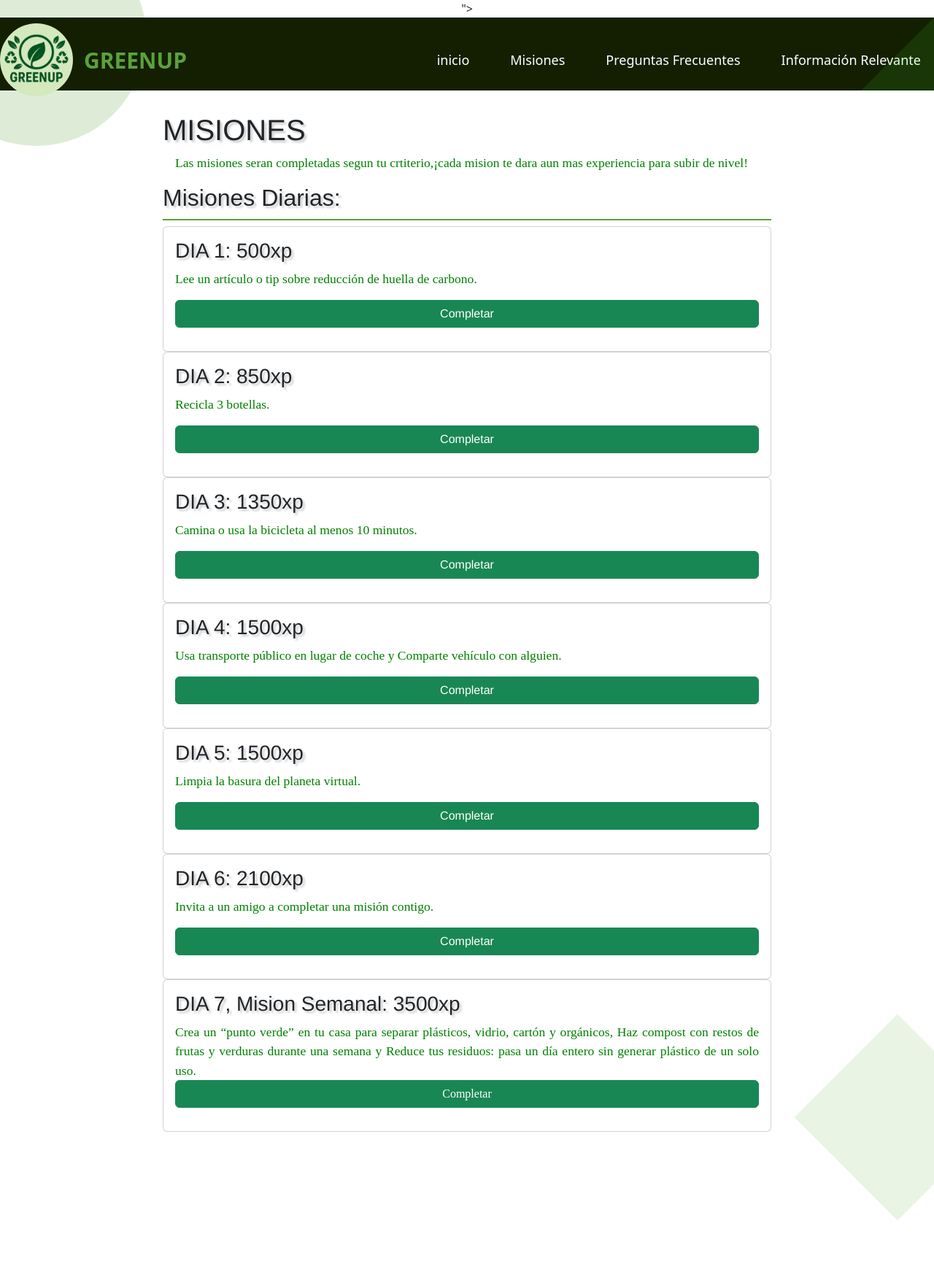
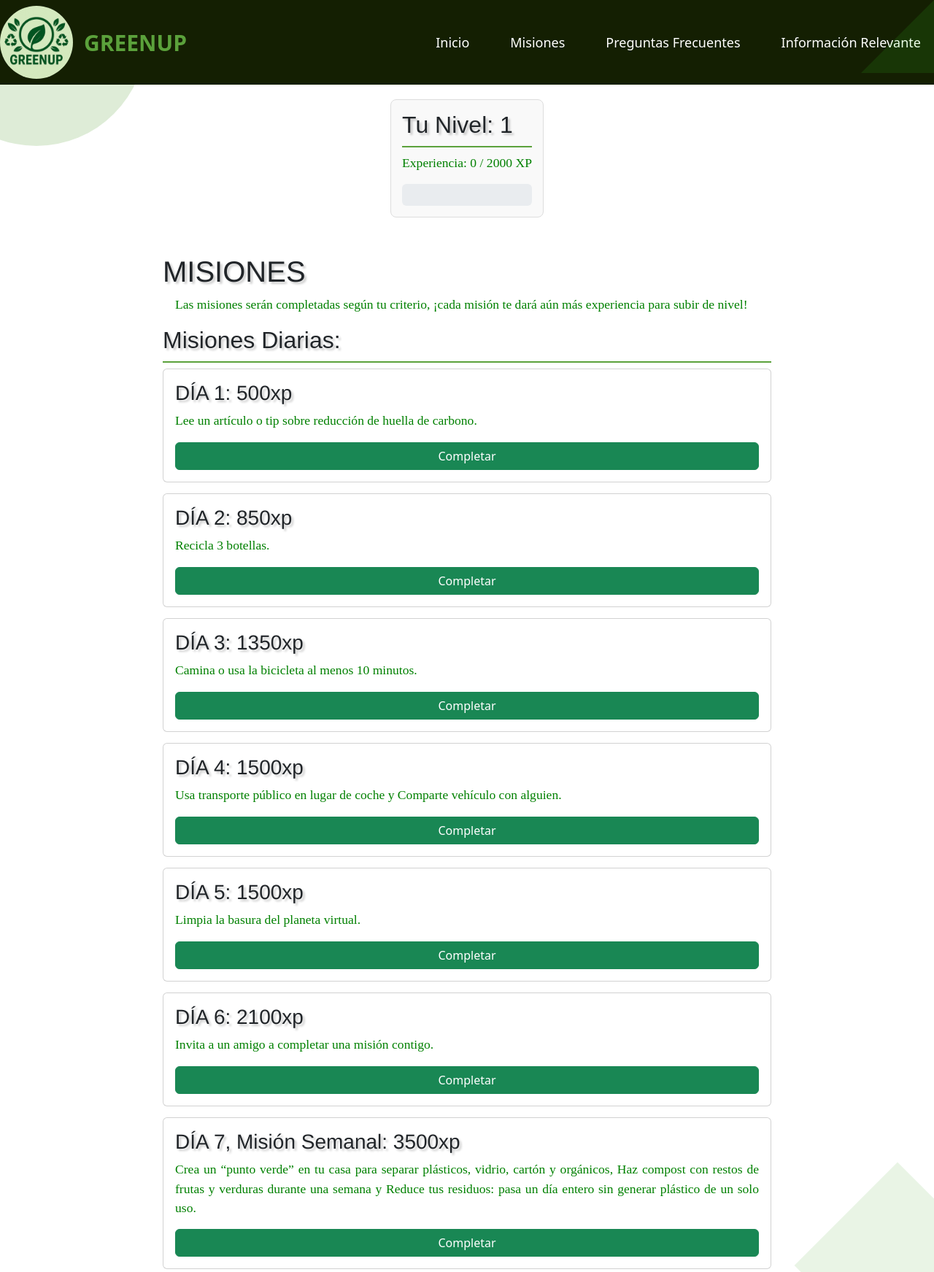
Before and after one commit to woody1913/proyecto-web-GREENUP, a plain HTML site: page misiones.html in a window 1280 px wide. Shown: the top 1743 px of the page at 73% size. Before the commit the page ends 1672 px from the top, so only its background shows below. Drawn offline with nearby package versions, Linux system fonts and the light colour scheme.

Commit message:
barra de nivel y correcciones

```diff
--- a/misiones.html
+++ b/misiones.html
@@ -1,10 +1,11 @@
 <!DOCTYPE html>
 <html lang="es">
-<link rel="stylesheet" href="style.css">
-<link href="https://cdn.jsdelivr.net/npm/bootstrap@5.3.8/dist/css/bootstrap.min.css" rel="stylesheet" integrity="sha384-sRIl4kxILFvY47J16cr9ZwB07vP4J8+LH7qKQnuqkuIAvNWLzeN8tE5YBujZqJLB" crossorigin="anonymous">">
 <head>
     <meta charset="UTF-8">
     <title>Misiones GREENUP</title>
+    <link rel="stylesheet" href="style.css">
+    <link href="https://cdn.jsdelivr.net/npm/bootstrap@5.3.3/dist/css/bootstrap.min.css" rel="stylesheet" integrity="sha384-QWTKZyjpPEjISv5WaRU9OFeRpok6YctnYmDr5pNlyT2bRjXh0JMhjY6hW+ALEwIH" crossorigin="anonymous">
+    <script src="https://cdn.jsdelivr.net/npm/bootstrap@5.3.3/dist/js/bootstrap.bundle.min.js" integrity="sha384-YvpcrYf0tY3lHB60NNkmXc5s9fDVZLESaAA55NDzOxhy9GkcIdslK1eN7N6jIeHz" crossorigin="anonymous"></script>
 </head>
 <body id="mision">
     <div class="navbar">
@@ -13,64 +14,84 @@
             <span>GREENUP</span>
         </div>
         <div class="nav-links">
-        <a href="index.html">inicio</a>
+            <a href="index.html">Inicio</a>
             <a href="misiones.html">Misiones</a>
             <a href="dudas.html">Preguntas Frecuentes</a>
             <a href="informacion.html">Información Relevante</a>
         </div>
     </div>
-   <div style="padding: 30px;">
-     <h1>MISIONES</h1>
-     <P>Las misiones seran completadas segun tu crtiterio,¡cada mision te dara aun mas experiencia para subir de nivel!</P>
-     <h2 id="Miss">Misiones Diarias:</h2>
-     <div class="card">
-   <div class="card-body">
-     <h3>DIA 1: 500xp</h3>
-     <P id="ppp">Lee un artículo o tip sobre reducción de huella de carbono.</P>
-     <h3><button type="button" class="btn btn-success">Completar</button></p></h3>
-   </div>
- </div>
-<div class="card">
-  <div class="card-body">
-     <h3>DIA 2: 850xp</h3>
-     <p id="ppp">Recicla 3 botellas.</p>
-     <h3><button type="button" class="btn btn-success">Completar</button></p></h3>
-  </div>
-</div>
-<div class="card">
-  <div class="card-body">
-   <h3>DIA 3: 1350xp</h3>
-   <p id="ppp">Camina o usa la bicicleta al menos 10 minutos.</p>
-   <h3><button type="button" class="btn btn-success">Completar</button></p></h3>
-  </div>
-</div>
-<div class="card">
-  <div class="card-body">
-   <h3>DIA 4: 1500xp</h3>
-   <p id="ppp">Usa transporte público en lugar de coche y Comparte vehículo con alguien. </p>
-   <h3><button type="button" class="btn btn-success">Completar</button></p></h3>
-  </div>
-</div>
- <div class="card">
-  <div class="card-body">
-    <h3>DIA 5: 1500xp</h3>
-    <p id="ppp">Limpia la basura del planeta virtual.</p>
-    <h3><button type="button" class="btn btn-success">Completar</button></p></h3>
-  </div>
-</div>
- <div class="card">
-  <div class="card-body">
-   <h3>DIA 6: 2100xp</h3>
-    <p id="ppp">Invita a un amigo a completar una misión contigo.</p>
-    <h3><button type="button" class="btn btn-success">Completar</button></p></h3>
-  </div>
- </div>
-<div class="card">
-  <div class="card-body">
-   <h3>DIA 7, Mision Semanal: 3500xp</h3>
-   <p id="ppp">Crea un “punto verde” en tu casa para separar plásticos, vidrio, cartón y orgánicos, Haz compost con restos de frutas y verduras durante una semana y Reduce tus residuos: pasa un día entero sin generar plástico de un solo uso. <button type="button" class="btn btn-success">Completar</button></p>
+
+    <div class="progress-container">
+        <h2>Tu Nivel: <span id="currentLevel">1</span></h2>
+        <p>Experiencia: <span id="currentExp">0</span> / <span id="expToNextLevel">5000</span> XP</p>
+        <div class="progress" role="progressbar" aria-label="Nivel de progreso" aria-valuenow="0" aria-valuemin="0" aria-valuemax="100" style="height: 30px;">
+            <div id="progressBar" class="progress-bar progress-bar-striped bg-success" style="width: 0%">
+                <span id="progressText">0%</span>
             </div>
         </div>
     </div>
+
+    <div style="padding: 30px;">
+        <h1>MISIONES</h1>
+        <p>Las misiones serán completadas según tu criterio, ¡cada misión te dará aún más experiencia para subir de nivel!</p>
+        <h2 id="Miss">Misiones Diarias:</h2>
+
+        <div class="card">
+            <div class="card-body">
+                <h3>DÍA 1: <span class="mission-exp">500</span>xp</h3>
+                <p id="ppp">Lee un artículo o tip sobre reducción de huella de carbono.</p>
+                <button type="button" class="btn btn-success complete-mission" data-exp="500">Completar</button>
+            </div>
+        </div>
+
+        <div class="card">
+            <div class="card-body">
+                <h3>DÍA 2: <span class="mission-exp">850</span>xp</h3>
+                <p id="ppp">Recicla 3 botellas.</p>
+                <button type="button" class="btn btn-success complete-mission" data-exp="850">Completar</button>
+            </div>
+        </div>
+
+        <div class="card">
+            <div class="card-body">
+                <h3>DÍA 3: <span class="mission-exp">1350</span>xp</h3>
+                <p id="ppp">Camina o usa la bicicleta al menos 10 minutos.</p>
+                <button type="button" class="btn btn-success complete-mission" data-exp="1350">Completar</button>
+            </div>
+        </div>
+
+        <div class="card">
+            <div class="card-body">
+                <h3>DÍA 4: <span class="mission-exp">1500</span>xp</h3>
+                <p id="ppp">Usa transporte público en lugar de coche y Comparte vehículo con alguien. </p>
+                <button type="button" class="btn btn-success complete-mission" data-exp="1500">Completar</button>
+            </div>
+        </div>
+
+        <div class="card">
+            <div class="card-body">
+                <h3>DÍA 5: <span class="mission-exp">1500</span>xp</h3>
+                <p id="ppp">Limpia la basura del planeta virtual.</p>
+                <button type="button" class="btn btn-success complete-mission" data-exp="1500">Completar</button>
+            </div>
+        </div>
+
+        <div class="card">
+            <div class="card-body">
+                <h3>DÍA 6: <span class="mission-exp">2100</span>xp</h3>
+                <p id="ppp">Invita a un amigo a completar una misión contigo.</p>
+                <button type="button" class="btn btn-success complete-mission" data-exp="2100">Completar</button>
+            </div>
+        </div>
+
+        <div class="card" id="mision-semanal">
+            <div class="card-body">
+                <h3>DÍA 7, Misión Semanal: <span class="mission-exp">3500</span>xp</h3>
+                <p id="ppp">Crea un “punto verde” en tu casa para separar plásticos, vidrio, cartón y orgánicos, Haz compost con restos de frutas y verduras durante una semana y Reduce tus residuos: pasa un día entero sin generar plástico de un solo uso.</p>
+                <button type="button" class="btn btn-success complete-mission" data-exp="3500">Completar</button>
+            </div>
+        </div>
+    </div>
+    <script src="script.js"></script>
 </body>
 </html>
--- a/script.js
+++ b/script.js
@@ -76,3 +76,51 @@ document.addEventListener('DOMContentLoaded', () => {
         resultadoDiv.classList.remove('hidden');
     });
 });
+let userExp = 0;
+        let userLevel = 1;
+        const EXP_PER_LEVEL = 2000;
+
+        const progressBar = document.getElementById('progressBar');
+        const progressText = document.getElementById('progressText');
+        const currentExpSpan = document.getElementById('currentExp');
+        const currentLevelSpan = document.getElementById('currentLevel');
+        const expToNextLevelSpan = document.getElementById('expToNextLevel');
+        const completeButtons = document.querySelectorAll('.complete-mission');
+
+        expToNextLevelSpan.textContent = EXP_PER_LEVEL;
+
+        function updateProgress() {
+            let progress = (userExp / EXP_PER_LEVEL) * 100;
+            if (progress > 100) progress = 100;
+
+            progressBar.style.width = progress.toFixed(2) + '%';
+            progressText.textContent = `${progress.toFixed(0)}%`;
+
+            currentExpSpan.textContent = userExp;
+            currentLevelSpan.textContent = userLevel;
+
+            if (userExp >= EXP_PER_LEVEL) {
+                userLevel++;
+                userExp -= EXP_PER_LEVEL;
+                alert(`¡Felicidades! ¡Has subido al Nivel ${userLevel}!`);
+                updateProgress();
+            }
+        }
+
+        completeButtons.forEach(button => {
+            const expGained = parseInt(button.getAttribute('data-exp'));
+
+            button.addEventListener('click', function() {
+
+                userExp += expGained;
+
+                updateProgress();
+
+                this.disabled = true;
+                this.textContent = 'Completada';
+                this.classList.remove('btn-success');
+                this.classList.add('btn-secondary');
+            });
+        });
+
+        updateProgress();
--- a/style.css
+++ b/style.css
@@ -143,7 +143,6 @@ button:hover {
   justify-content: space-between;
   align-items: center;
   padding: 20px 40px;
-  height: 100px;
   width: 100%;
   box-sizing: border-box;
 }
@@ -279,3 +278,24 @@ h2{
 .figma{
   justify-content: center;
 }
+/* Estilos básicos para mejor visualización (puedes mover esto a style.css) */
+.progress-container {
+  margin: 20px 30px;
+  padding: 15px;
+  border: 1px solid #ddd;
+  border-radius: 8px;
+  background-color: #f9f9f9;
+}
+.card {
+  margin-bottom: 15px;
+}
+/* Corrigiendo la estructura HTML de los botones dentro de las cards */
+.card-body h3 button.btn {
+  margin-top: 10px; /* Separación del botón */
+}
+/* Para que el botón de la Misión Semanal esté más visible */
+#mision-semanal .card-body p {
+  display: flex;
+  justify-content: space-between;
+  align-items: center;
+}
```
Lines whose indentation alone changed are shown as unchanged.
